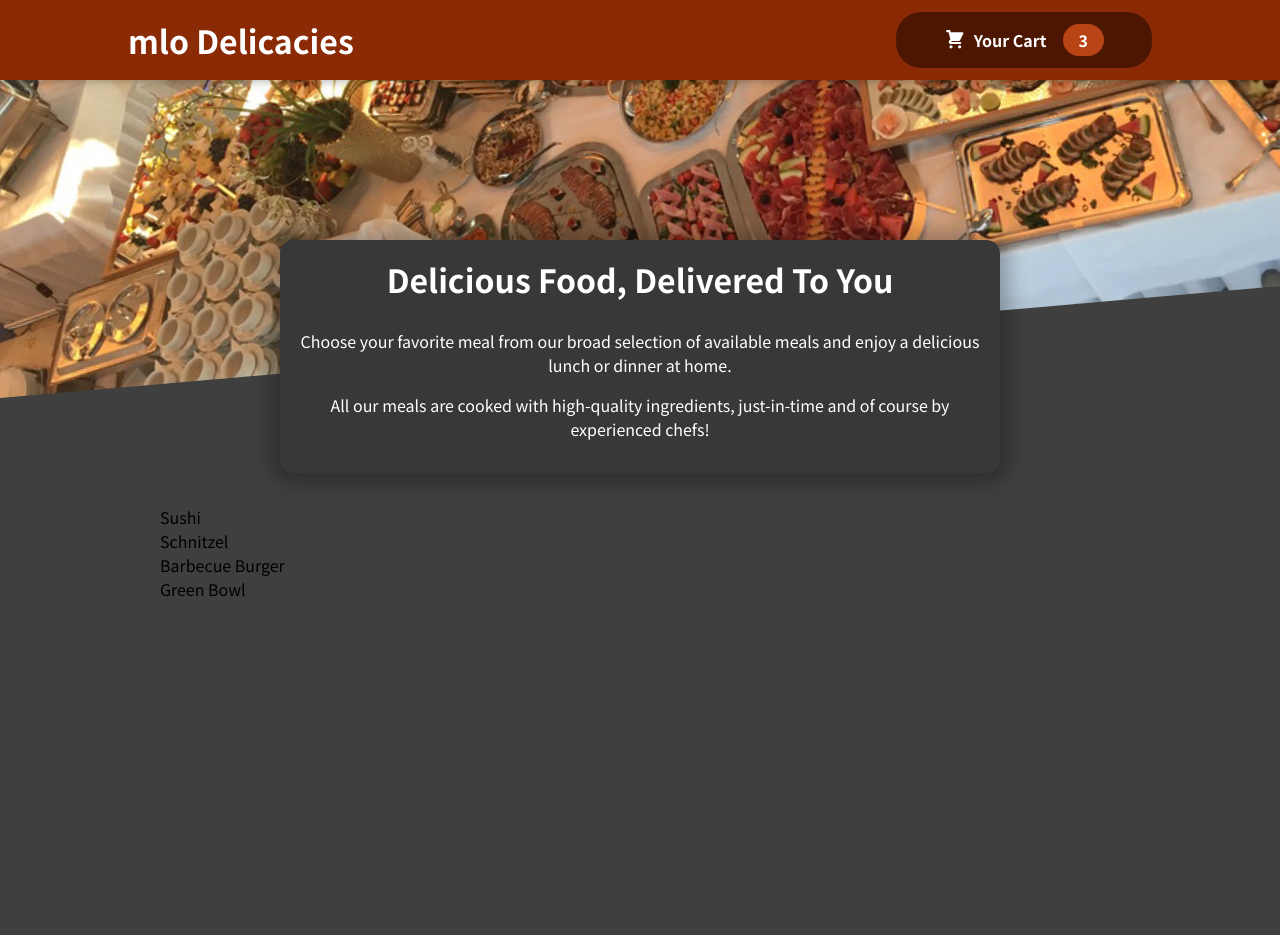
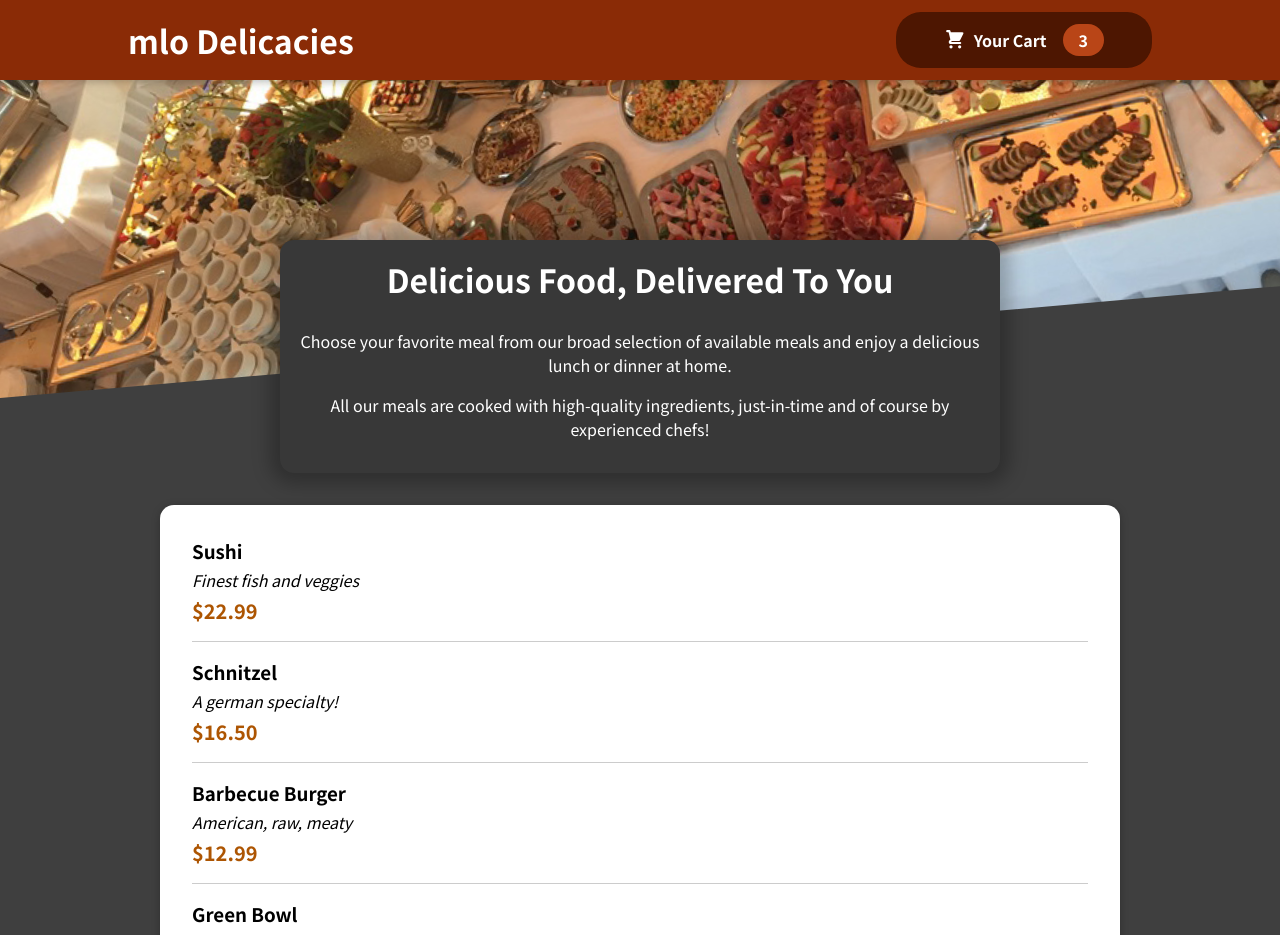
Before and after one commit to David-mwendwa/food-order-app-v1, a React (Create React App) app: page / in a window 1280 px wide. Shown: the top 935 px of the page. Before the commit the page ends 800 px from the top, so only its background shows below. Built offline with nearby package versions, Linux system fonts and the light colour scheme.

Commit message:
add indivial meal items & display them

```diff
--- a/src/components/Meals/AvailableMeals.js
+++ b/src/components/Meals/AvailableMeals.js
@@ -1,4 +1,6 @@
 import React from 'react';
+import Card from '../UI/Card';
+import MealItem from './MealItem/MealItem';
 
 import classes from './AvailableMeals.module.css';
 
@@ -30,10 +32,21 @@
 ];
 
 const AvailableMeals = () => {
-  const mealsList = DUMMY_MEALS.map((meal) => <li>{meal.name}</li>);
+  const mealsList = DUMMY_MEALS.map((meal) => (
+    <li>
+      <MealItem
+        key={meal.id}
+        name={meal.name}
+        description={meal.description}
+        price={meal.price}
+      />
+    </li>
+  ));
   return (
     <section className={classes.meals}>
-      <ul>{mealsList}</ul>
+      <Card>
+        <ul>{mealsList}</ul>
+      </Card>
     </section>
   );
 };
--- /dev/null
+++ b/src/components/Meals/MealItem/MealItem.js
@@ -0,0 +1,19 @@
+import React from 'react';
+
+import classes from './MealItem.module.css';
+
+const MealItem = (props) => {
+  const price = `$${props.price.toFixed(2)}`;
+  return (
+    <li className={classes.meal}>
+      <div>
+        <h3>{props.name}</h3>
+        <div className={classes.description}>{props.description}</div>
+        <div className={classes.price}>{price}</div>
+      </div>
+      <div>{}</div>
+    </li>
+  );
+};
+
+export default MealItem;
--- /dev/null
+++ b/src/components/Meals/MealItem/MealItem.module.css
@@ -0,0 +1,22 @@
+.meal {
+  display: flex;
+  justify-content: space-between;
+  margin: 1rem;
+  padding-bottom: 1rem;
+  border-bottom: 1px solid #ccc;
+}
+
+.meal h3 {
+  margin: 0 0 0.25rem 0;
+}
+
+.description {
+  font-style: italic;
+}
+
+.price {
+  margin-top: 0.25rem;
+  font-weight: bold;
+  color: #ad5502;
+  font-size: 1.25rem;
+}
--- /dev/null
+++ b/src/components/UI/Card.js
@@ -0,0 +1,9 @@
+import React from 'react';
+
+import classes from './Card.module.css';
+
+const Card = ({ children }) => {
+  return <div className={classes.card}>{children}</div>;
+};
+
+export default Card;
--- /dev/null
+++ b/src/components/UI/Card.module.css
@@ -0,0 +1,6 @@
+.card {
+  padding: 1rem;
+  box-shadow: 0 2px 8px rgba(0, 0, 0, 0.25);
+  border-radius: 14px;
+  background-color: white;
+}
```
